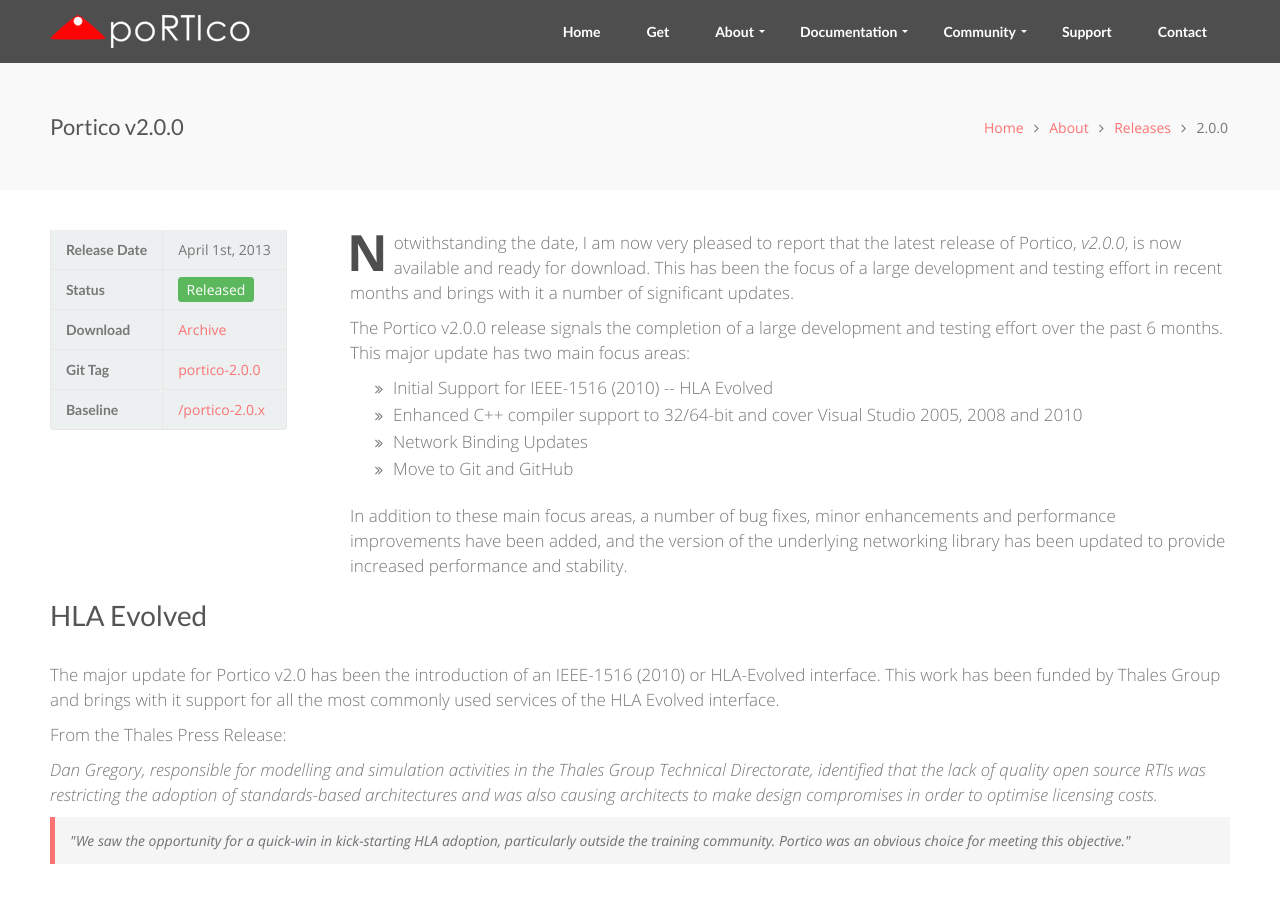
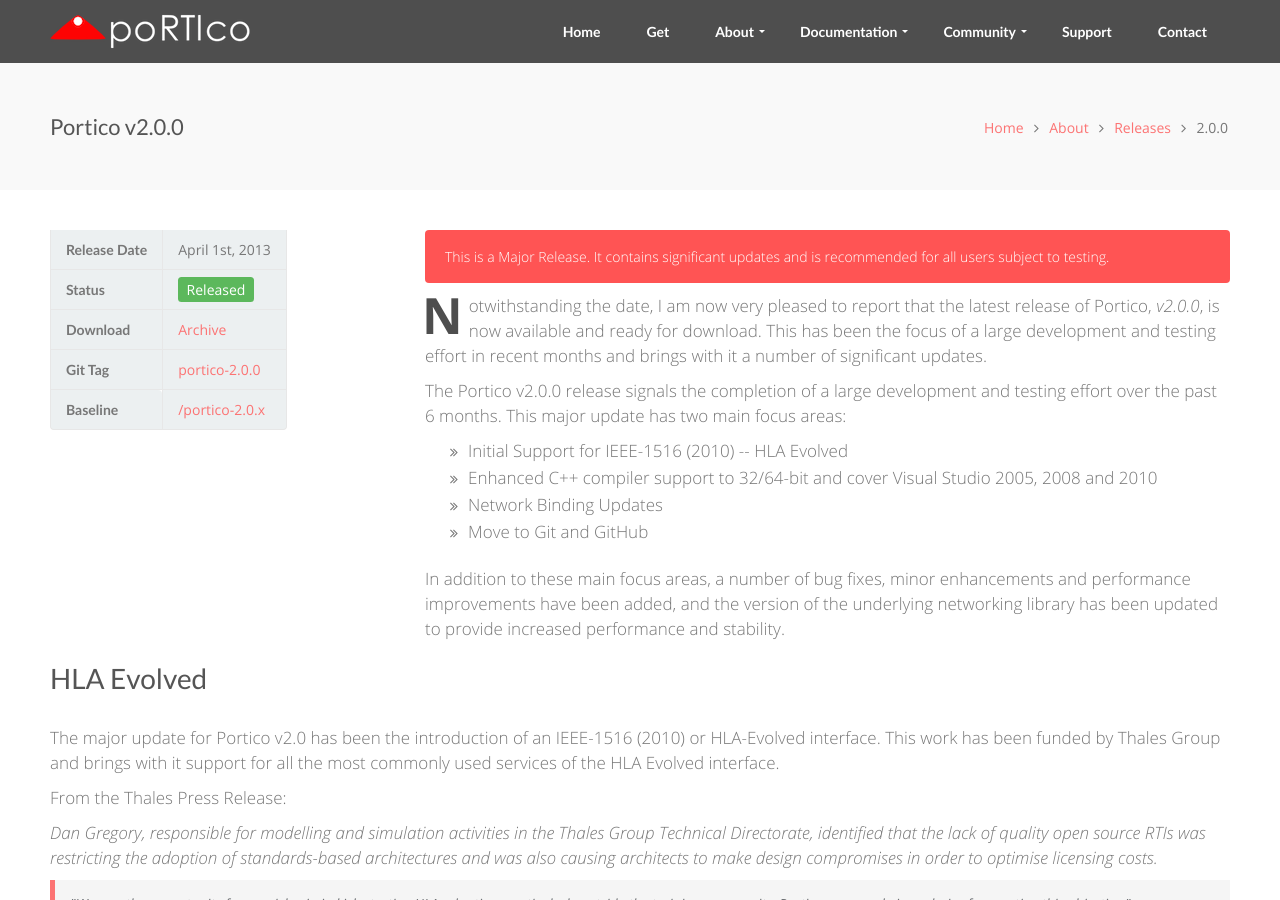
Before and after one commit to timpokorny/timpokorny.github.io, a Jekyll site: the page built from about/releases/2.0.0/index.html, in a window 1280 px wide and 900 px high. Built offline with Jekyll 4.4.1, drawn with Linux system fonts in a browser that asks for light colours; comment, search, counter and statistics services are not loaded.

Commit message:
Added some more New & Noteworthy history and put in alert boxes for maintenance and major releases.

```diff
--- /dev/null
+++ b/_includes/release-maintenance.html
@@ -0,0 +1,3 @@
+		<div class="alert info">
+			<p>This is a Maintenance Release. It is recommended for all users on the specified baseline affected by the listed bugs.</p>
+		</div>
--- /dev/null
+++ b/_includes/release-major.html
@@ -0,0 +1,3 @@
+		<div class="alert error">
+			<p>This is a Major Release. It contains significant updates and is recommended for all users subject to testing.</p>
+		</div>
--- a/about/releases/2.0.0/index.html
+++ b/about/releases/2.0.0/index.html
@@ -37,7 +37,7 @@ layout: default
 ================================================== -->
 <div class="container">
 
-	<div class="four columns">
+	<div class="five columns">
 		<table class="default-table" style="width:auto;">
 			<tr>
 				<td><strong>Release Date</strong></td>
@@ -64,7 +64,12 @@ layout: default
 		</table>
 	</div>
 
-	<div class="twelve columns">
+	<div class="eleven columns">
+
+		<div class="alert error">
+			<p>This is a Major Release. It contains significant updates and is recommended for all users subject to testing.</p>
+		</div>
+
 		<p class="bigger">
 			<span class="dropcap">N</span>otwithstanding the date, I am now very pleased to report
 			that the latest release of Portico, <em>v2.0.0</em>, is now available and ready for
```
Also changed, not shown: about/releases/1.0.2/index.html (added, +91 -0 lines).
